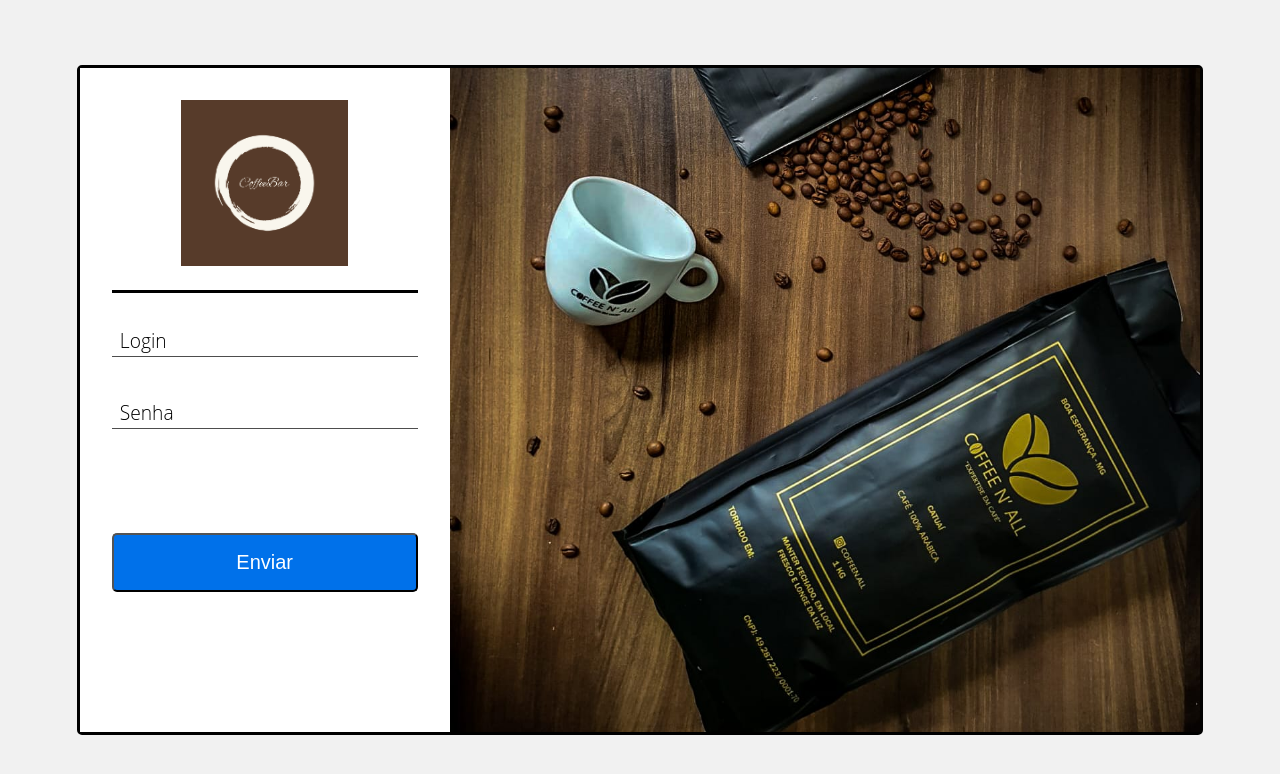
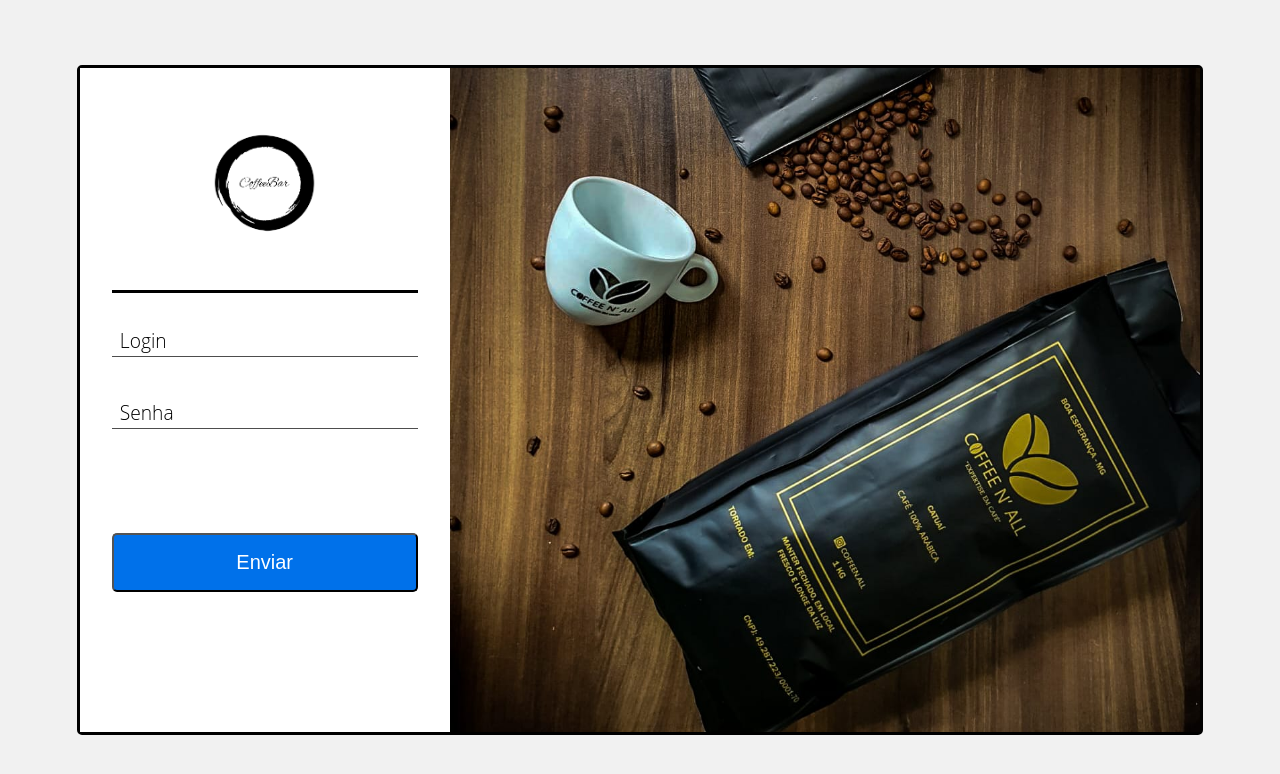
Before and after one commit to gustavomgcz/coffeebar, a website: page CoffeeBar/login.html in a window 1280 px wide. Drawn offline with Linux system fonts and the light colour scheme.

Commit message:
Ajuste de imagem

```diff
--- a/CoffeeBar/login.html
+++ b/CoffeeBar/login.html
@@ -21,7 +21,7 @@
                 <fieldset class="painel">
                     <form class="painel__login">
                         <span class="logo">
-                            <img src="./assets/img/logo-color.png" alt="Logo CoffeeBar" class="logo__img">
+                            <img src="./assets/img/logo-black.png" alt="Logo CoffeeBar" class="logo__img">
                         </span>
                         <h1 class="titulo-pg"></h1>
                         <div class="formulario-container">
```
